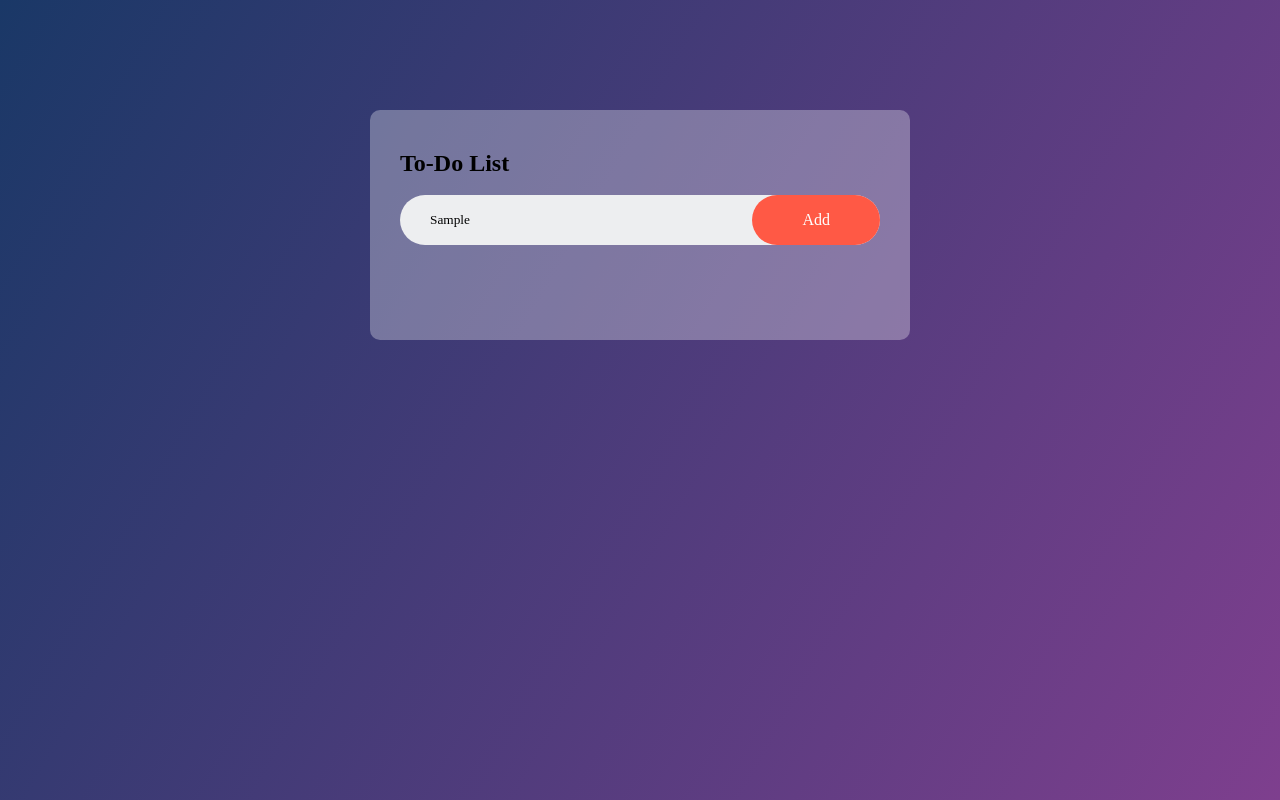
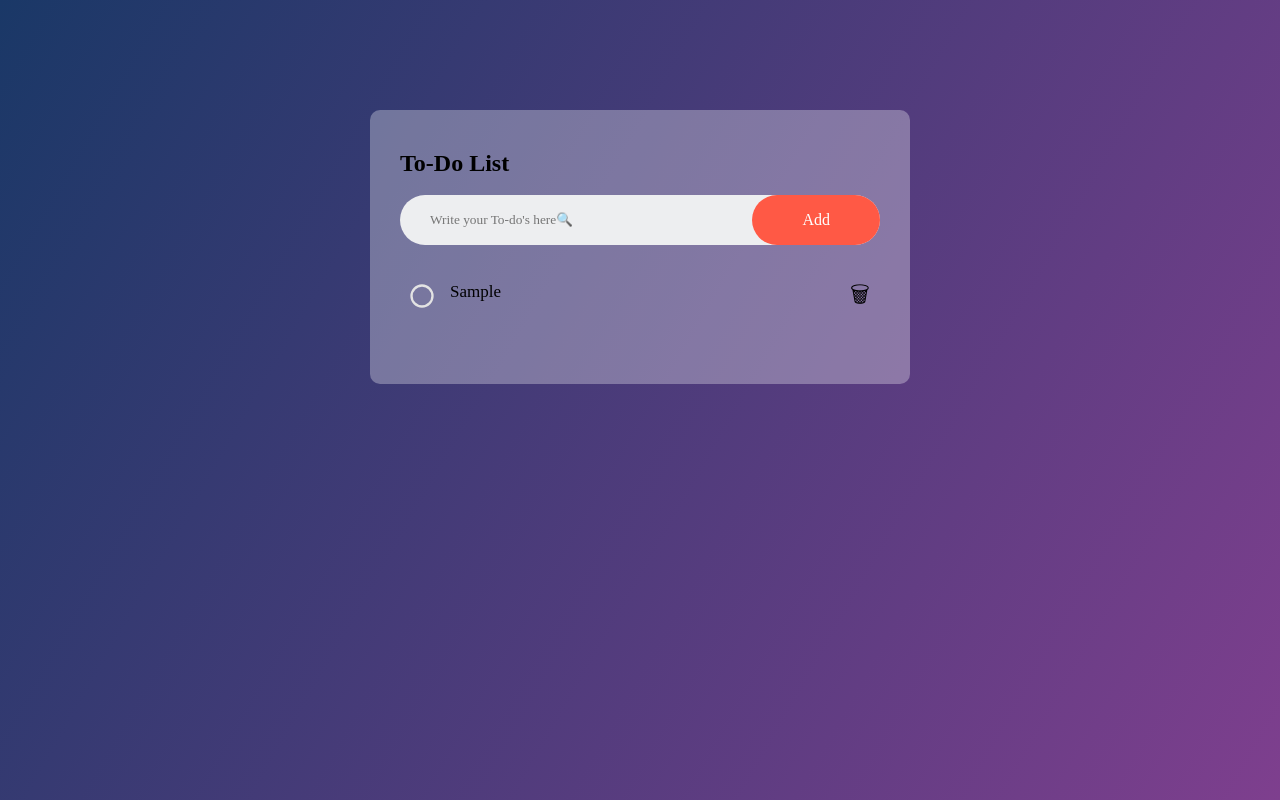
Before and after one commit to Michael-okechukwu/To-do-App, a plain HTML site: page index.html in a window 1280 px wide. Both pictures are taken after typing "Sample" into the empty fields and a click on the button "Add". Drawn offline with Linux system fonts and the light colour scheme.

Commit message:
2nd commit basic js functionalities

```diff
--- a/script.js
+++ b/script.js
@@ -2,5 +2,38 @@ const inputBox = document.getElementById("todo-entry")
 const listContainer = document.getElementById("list-container")
 
 function addTask (){
+    if(inputBox.value === ''){
+        alert("You must enter a task!");
+    }
+    else{
+        let li = document.createElement("li");
+        li.innerHTML = inputBox.value;
+        listContainer.appendChild(li);
+        let span = document.createElement("span");
+        span.innerHTML = "\u{1F5D1}";
+        li.appendChild(span);
+    }
+    inputBox.value = "";
+    saveData()
+}
+//cross and delete task
+listContainer.addEventListener("click", function(e){
+    if(e.target.tagName === "LI"){
+        e.target.classList.toggle("checked");
+        saveData();
+    }
+    else if(e.target.tagName === "SPAN"){
+        e.target. parentElement.remove();
+        saveDate();
+    }
+}, false);
+//local storage
+function saveData(){
+    localStorage.setItem("data", listContainer.innerHTML);
+}
 
+//show the saved data
+function showTask(){
+    listContainer.innerHTML = localStorage.getItem("data");
 }
+ showTask();
--- a/style.css
+++ b/style.css
@@ -79,3 +79,18 @@ ul li.checked{
 ul li.checked::before{
     background-image: url(icons/check_circle.svg);
 }
+ul li span{
+    position: absolute;
+    right: 0;
+    top: 5px;
+    width: 40px;
+    height: 40px;
+    font-size: 22px;
+    color: #000000;
+    line-height: 40px;
+    text-align:center ;
+    border-radius: 50%;
+}
+ul li span:hover{
+    background: #edeef0;
+}
```
Also changed, not shown: index.html (+1 -1 lines).
